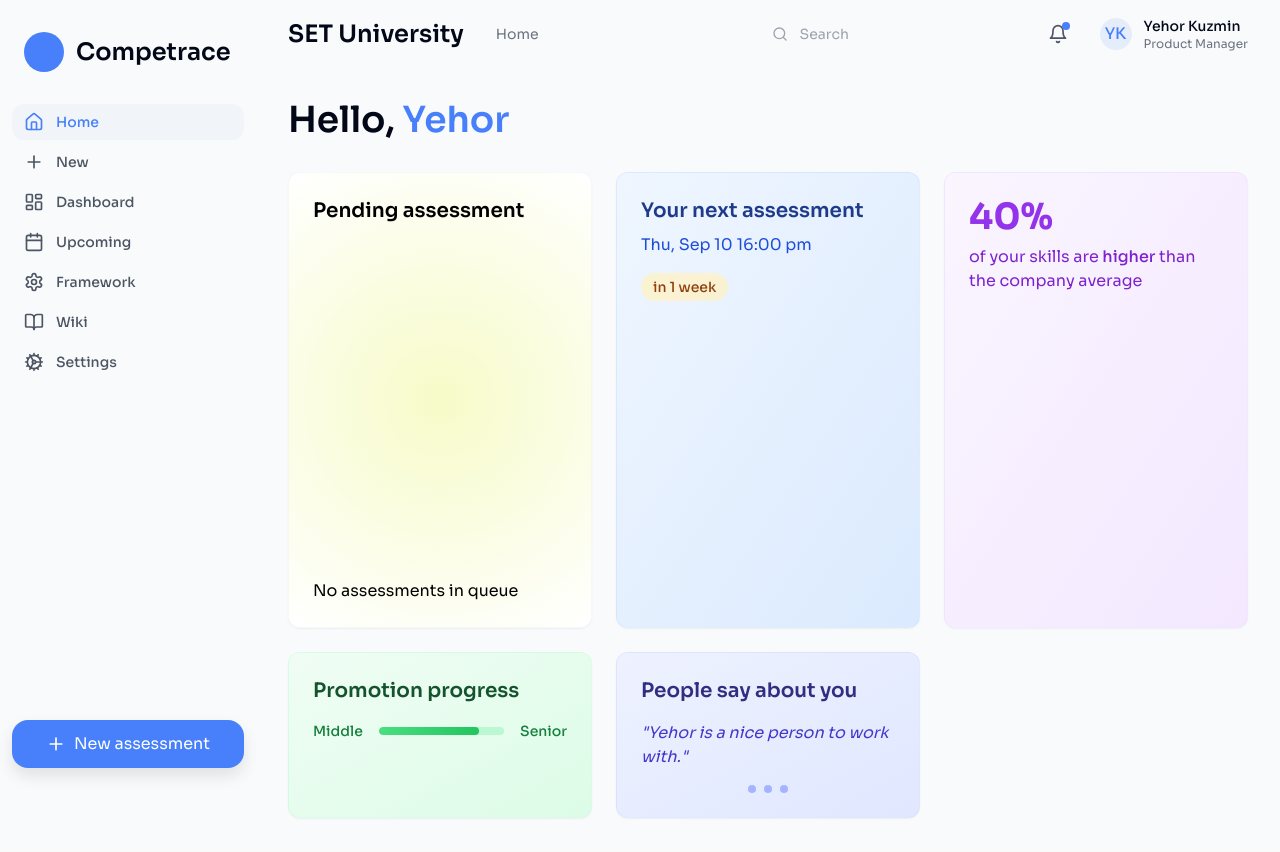
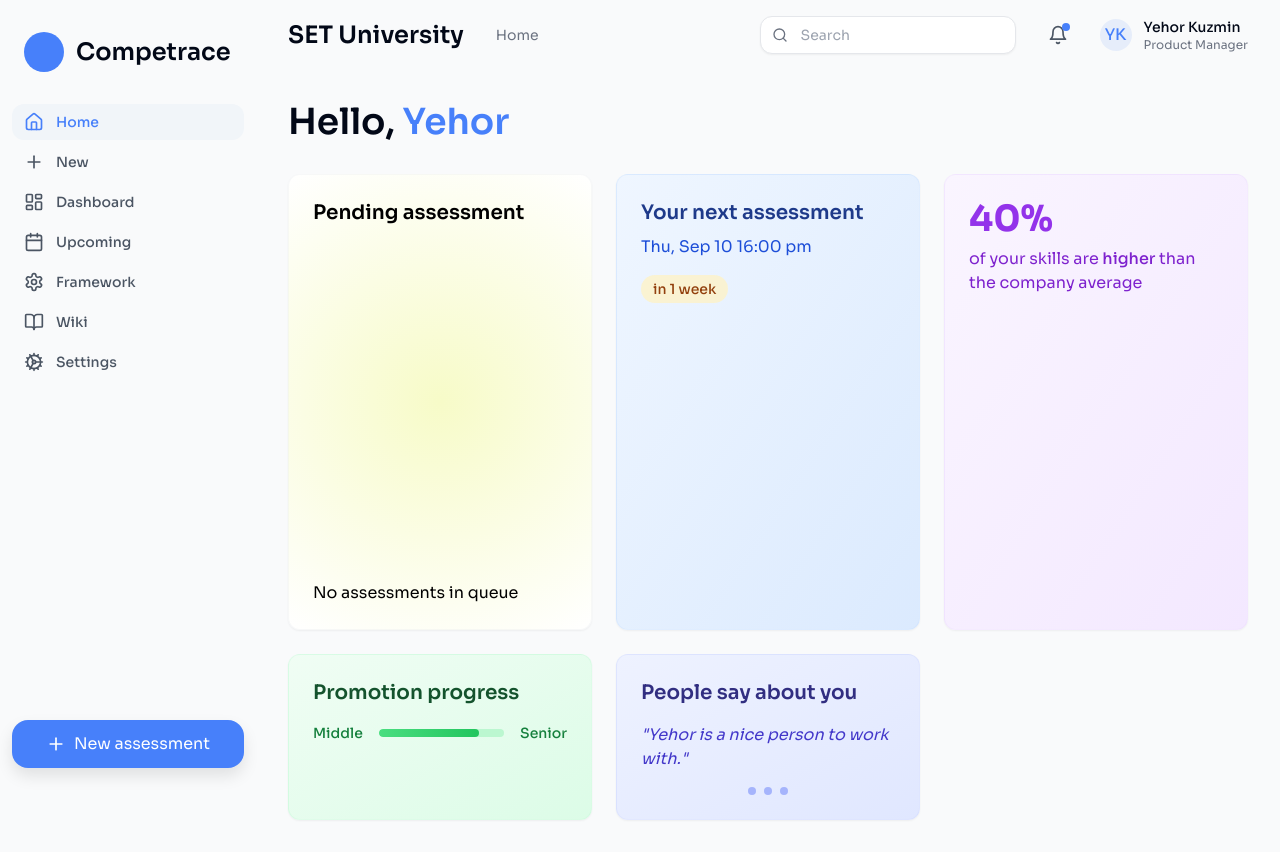
Before and after one commit to keeelori/picto-htmlizer, a React (Vite) app: page / in a window 1280 px wide. Built offline with nearby package versions, Linux system fonts and the light colour scheme.

Commit message:
Change element colors for visibility
Updated the colors of a specific element to enhance visibility while maintaining alignment with the app's color palette.
[skip gpt_engineer]

```diff
--- a/src/components/Header.tsx
+++ b/src/components/Header.tsx
@@ -10,11 +10,11 @@ const Header = () => {
 
       <div className="flex items-center gap-6">
         <div className="relative">
-          <Search className="w-4 h-4 absolute left-3 top-1/2 -translate-y-1/2 text-gray-400" />
+          <Search className="w-4 h-4 absolute left-3 top-1/2 -translate-y-1/2 text-gray-500" />
           <input
             type="text"
             placeholder="Search"
-            className="pl-10 pr-4 py-2 rounded-lg bg-gray-50 border-none text-sm w-64 focus:ring-2 focus:ring-primary/20 transition-all"
+            className="pl-10 pr-4 py-2 rounded-lg bg-white border border-gray-200 text-sm w-64 focus:ring-2 focus:ring-primary/30 focus:border-primary/30 shadow-sm transition-all hover:border-gray-300"
           />
         </div>
 
```
